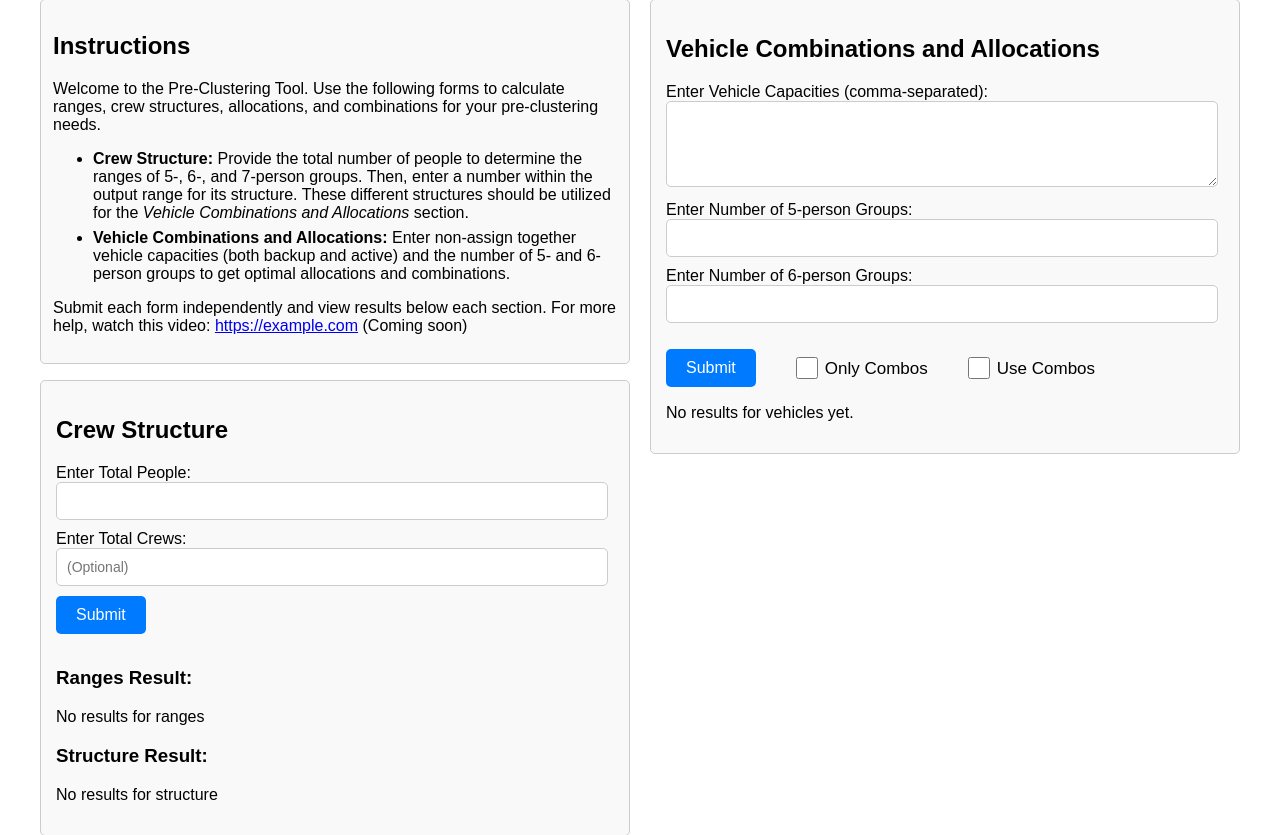
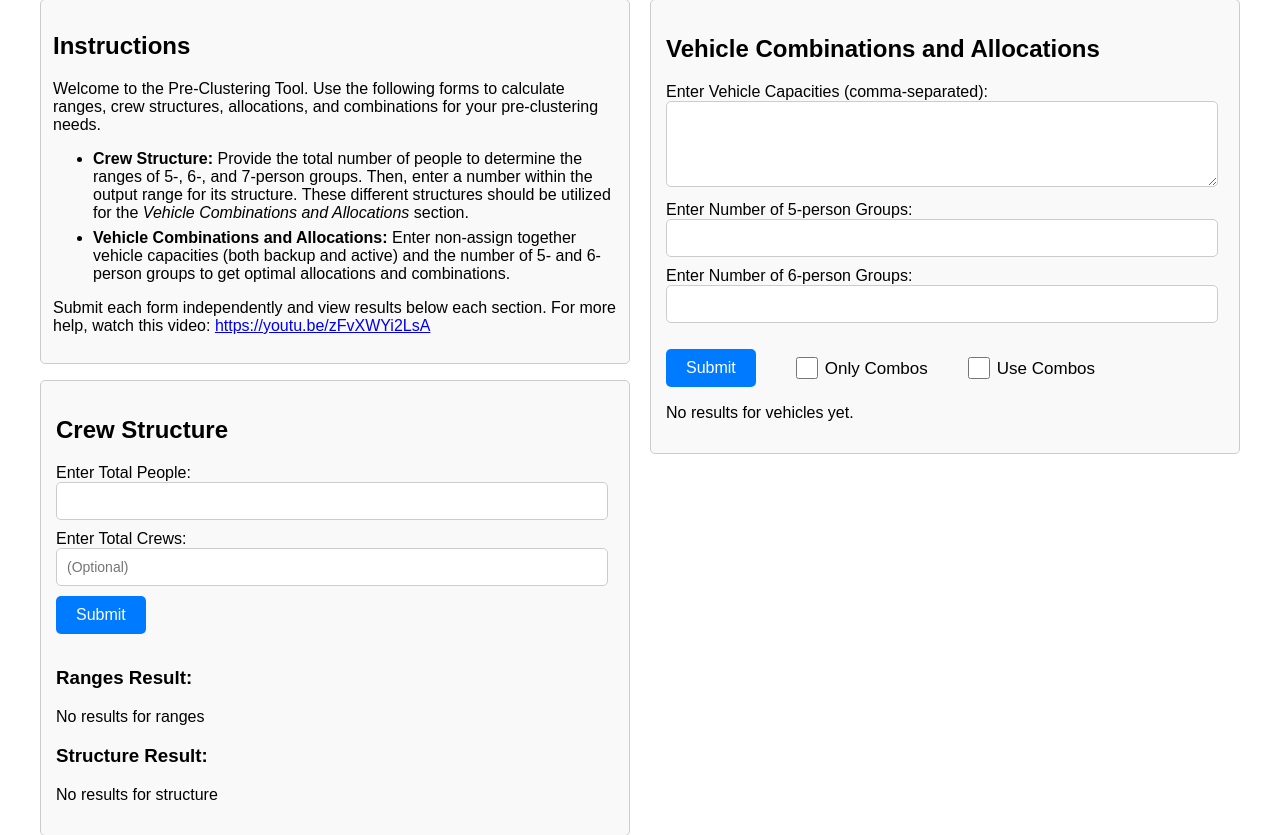
Before and after one commit to cbmckinstry/Pre-Clustering1, a Flask app: page / in a window 1280 px wide. Shown: the part 21-856 px from the top of the page. Run offline with Flask 3, Linux system fonts and the light colour scheme.

Commit message:
Vid link

```diff
--- a/templates/index.html
+++ b/templates/index.html
@@ -137,7 +137,7 @@
                 <li><strong>Crew Structure:</strong> Provide the total number of people to determine the ranges of 5-, 6-, and 7-person groups. Then, enter a number within the output range for its structure. These different structures should be utilized for the <em>Vehicle Combinations and Allocations</em> section. </li>
                 <li><strong>Vehicle Combinations and Allocations:</strong> Enter non-assign together vehicle capacities (both backup and active) and the number of 5- and 6-person groups to get optimal allocations and combinations.</li>
             </ul>
-            <p>Submit each form independently and view results below each section. For more help, watch this video: <a href="https://example.com" target="_blank">https://example.com</a> (Coming soon)</p>
+            <p>Submit each form independently and view results below each section. For more help, watch this video: <a href="https://youtu.be/zFvXWYi2LsA" target="_blank">https://youtu.be/zFvXWYi2LsA</a></p>
         </div>
 
         <form method="POST" action="/matrices">
```
